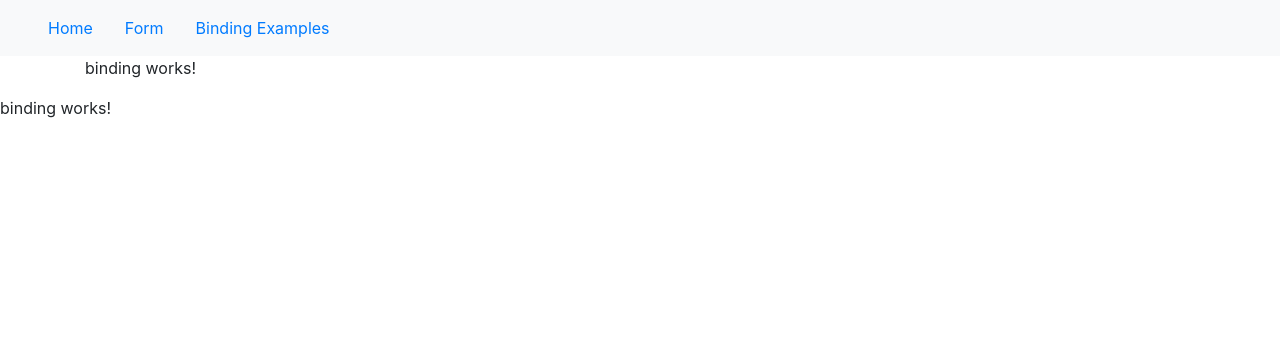
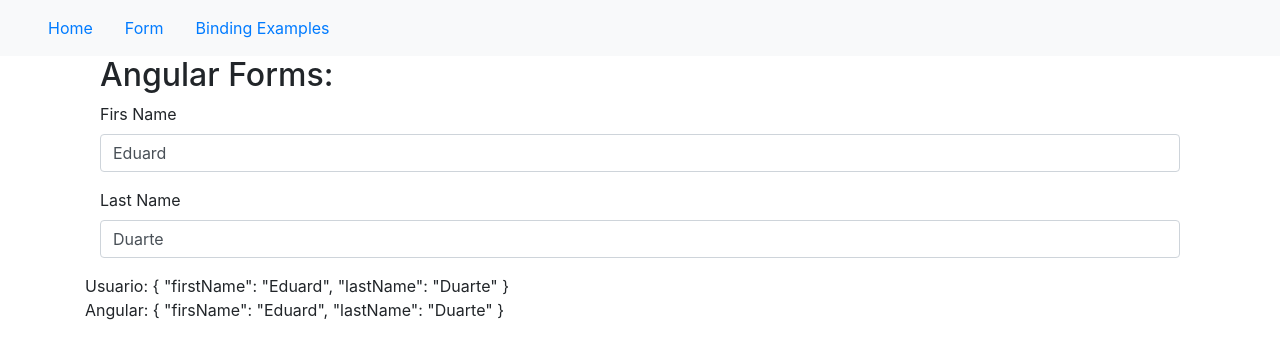
Before and after one commit to EduarDuarteS/formEdu, an Angular app: page /binding in a window 1280 px wide. Shown: the top 358 px of the page. Built offline with nearby package versions, Linux system fonts and the light colour scheme.

Commit message:
banana in the box

```diff
--- a/src/app/app.component.html
+++ b/src/app/app.component.html
@@ -25,4 +25,3 @@
   <img width="300" alt="Angular Logo" src=".\assets\images\background_app.jpg">
 </div>
 -->
-<app-binding></app-binding>
--- a/src/app/binding/binding.component.html
+++ b/src/app/binding/binding.component.html
@@ -1,3 +1,58 @@
-<p>
-  binding works!
-</p>
+<div class="container">
+  <h2>Angular Forms: </h2>
+  <form #form="ngForm" >
+    <div class="form-group">
+      <label for="">Firs Name</label>
+      <input type="text" class="form-control" name="firsName" [ngModel]='usuario.firstName' >
+    </div>
+    <div class="form-group">
+      <label for="">Last Name</label>
+      <input type="text" class="form-control" name="lastName" [(ngModel)]='usuario.lastName' >
+    </div>
+
+    <!--
+    <div class="checkbox">
+      <label>
+        <input type="checkbox" name="tiempo-completo" ngModel >  Full Time Employee
+      </label>
+    </div>
+    <label>Pyment Type </label>
+    <div class="c-radio">
+      <label>
+        <input type="radio" name="tipo-pago " value="TC">
+        TC
+      </label>
+    </div>
+    <div class="c-radio">
+      <label>
+        <input type="radio" name="tipo-pago " value="TD" checked>
+        TD
+      </label>
+    </div>
+
+    <div class="form-group">
+      <select class="form-control" >
+        <option *ngFor="let lang of languages">
+          {{lang}}
+        </option>
+      </select>
+    </div>
+
+    <div class="form-group">
+      <label>Date</label>
+      <input type="color" class="form-control" name="dateEnt" ngModel >
+    </div>
+
+    <button class="btn btn-primary" type="submit" name="button">OK</button>
+    <h4>es pristine: {{ form.pristine }}</h4>
+
+-->
+
+  </form>
+</div>
+
+Usuario: {{ usuario | json }}
+
+<br>
+
+Angular: {{ form.value | json}}
--- a/src/app/binding/binding.component.ts
+++ b/src/app/binding/binding.component.ts
@@ -1,4 +1,5 @@
 import { Component, OnInit } from '@angular/core';
+import { Employee } from '../models/employee.model';
 
 @Component({
   selector: 'app-binding',
@@ -12,4 +13,6 @@ export class BindingComponent implements OnInit {
   ngOnInit() {
   }
 
+  usuario = new Employee ('Eduard','Duarte');
+
 }
```
